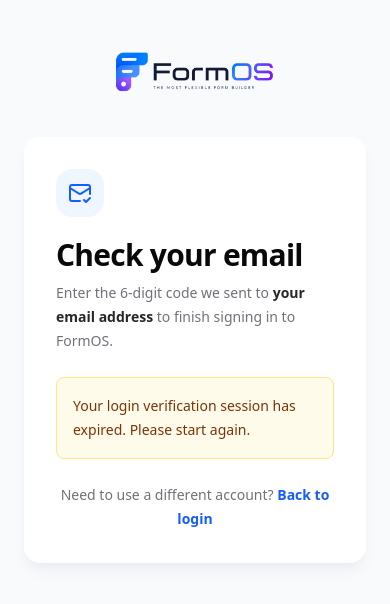
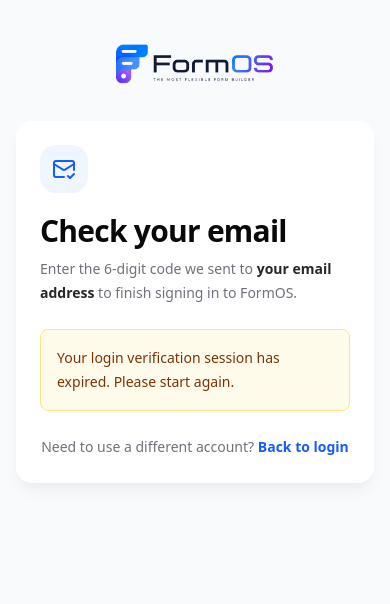
Before and after one commit to DigiMediaCode/FormOs, a Next.js app: page /verify-login in a window 390 px wide. Shown: the top 604 px of the page. Built offline with nearby package versions, Linux system fonts and the light colour scheme; no server answers; the database is empty.

Commit message:
OTP Screen on mobile

```diff
--- a/app/(auth)/verify-login/page.tsx
+++ b/app/(auth)/verify-login/page.tsx
@@ -24,7 +24,7 @@
   const settings = await getPlatformSettings();
 
   return (
-    <main className="min-h-screen bg-slate-50 px-6 py-12 font-sans text-zinc-950">
+    <main className="min-h-screen overflow-x-hidden bg-slate-50 px-4 py-10 font-sans text-zinc-950 sm:px-6 sm:py-12">
       <section className="mx-auto flex w-full max-w-md flex-col items-center">
         <PlatformBrand
           href="/"
@@ -33,7 +33,7 @@
           textClassName="text-2xl font-bold tracking-tight text-zinc-950"
         />
 
-        <div className="mt-10 w-full rounded-2xl bg-white p-8 shadow-lg shadow-blue-950/5">
+        <div className="mt-8 w-full overflow-hidden rounded-2xl bg-white p-6 shadow-lg shadow-blue-950/5 sm:mt-10 sm:p-8">
           <div className="flex h-12 w-12 items-center justify-center rounded-2xl bg-blue-50 text-blue-600">
             <MailCheck className="h-6 w-6" />
           </div>
@@ -64,13 +64,13 @@
 
           {pendingLogin ? (
             <>
-              <form action={verifyLoginCodeAction} className="mt-6 grid gap-4">
-                <label className="grid gap-2 text-sm font-medium text-zinc-950">
+              <form action={verifyLoginCodeAction} className="mt-6 grid w-full gap-4">
+                <label className="grid min-w-0 gap-2 text-sm font-medium text-zinc-950">
                   Login code
                   <input
                     autoComplete="one-time-code"
                     autoFocus
-                    className="rounded-lg border border-zinc-100 bg-white px-4 py-3 text-center text-2xl font-bold tracking-[0.35em] text-zinc-950 shadow-sm outline-none transition placeholder:text-zinc-300 focus:border-blue-500 focus:ring-4 focus:ring-blue-100"
+                    className="w-full min-w-0 rounded-lg border border-zinc-100 bg-white px-3 py-3 text-center text-xl font-bold tracking-[0.22em] text-zinc-950 shadow-sm outline-none transition placeholder:text-zinc-300 focus:border-blue-500 focus:ring-4 focus:ring-blue-100 sm:px-4 sm:text-2xl sm:tracking-[0.35em]"
                     inputMode="numeric"
                     maxLength={6}
                     name="code"
@@ -82,7 +82,7 @@
                 </label>
 
                 <SubmitButton
-                  className="rounded-lg bg-blue-600 px-4 py-3 text-sm font-semibold text-white shadow-sm transition hover:bg-blue-700 disabled:cursor-not-allowed disabled:bg-blue-300"
+                  className="w-full rounded-lg bg-blue-600 px-4 py-3 text-sm font-semibold text-white shadow-sm transition hover:bg-blue-700 disabled:cursor-not-allowed disabled:bg-blue-300"
                   pendingText="Verifying code..."
                   showStatus={false}
                 >
```
